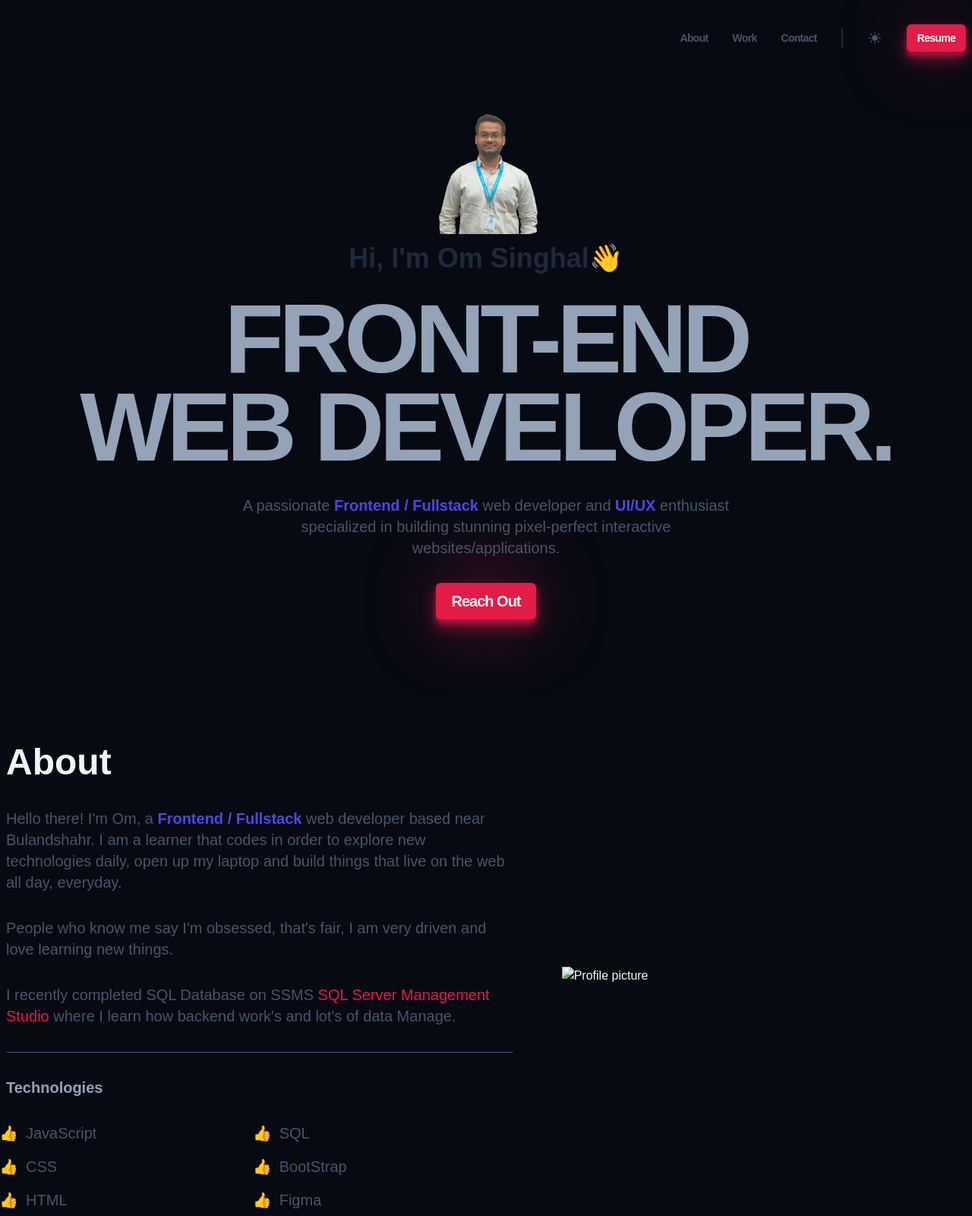
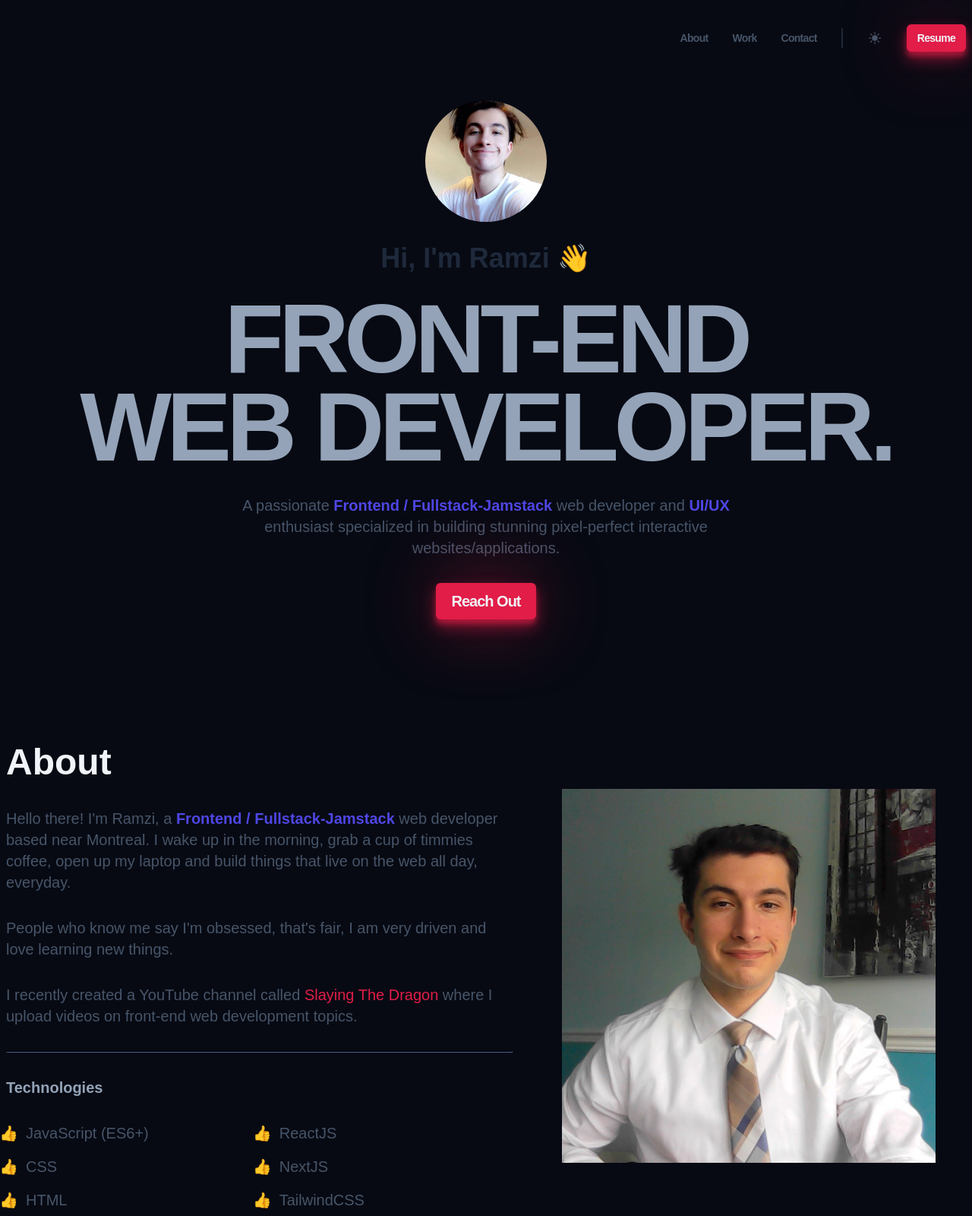
Before and after one commit to Om-Singhal-stack/portfolio, a website built with Vite: page index.html in a window 1280 px wide. Shown: the top 1600 px of the page at 76% size. Built offline with nearby package versions, Linux system fonts and the light colour scheme; files whose address does not match are found by name; a web font is replaced by a local one.

Commit message:
Update index.html

```diff
--- a/index.html
+++ b/index.html
@@ -8,22 +8,6 @@
       href="https://api.fontshare.com/v2/css?f[]=general-sans@500,600,400,700&display=swap"
       rel="stylesheet"
     />
-    <link rel="stylesheet" href="styles/style.css">
-    <link rel="stylesheet" href="styles/utils.css">
-    <link rel="stylesheet" href="styles/modern-normalize.css">
-    <link rel="stylesheet" href="styles/components/about.css">
-    <link rel="stylesheet" href="styles/components/contact.css">
-    <link rel="stylesheet" href="styles/components/featured.css">
-    <link rel="stylesheet" href="styles/components/footer.css">
-    <link rel="stylesheet" href="styles/components/header.css">
-    <link rel="stylesheet" href="styles/components/hero.css">
-    <link rel="stylesheet" href="styles/components/mobile-nav.css">
-    <link rel="stylesheet" href="styles/components/work.css">
-
-
-
-
-
     <meta name="description" content="My Portfolio website" />
     <meta name="keywords" content="web design, html, css, js" />
     <title>Portfolio Website</title>
@@ -118,14 +102,14 @@
     <!-- End of Mobile Navigation -->
     <main>
       <section class="hero container">
-        <img style="transform: scale(1.2); border-radius: 20px; width: auto;" class="hero__img" src="public/myportimg-removebg-preview.png" alt="Profile picture" />
-        <h2 class="hero__subtitle">Hi, I'm Om Singhal👋</h2>
+        <img class="hero__img" src="/hero.jpg" alt="Profile picture" />
+        <h2 class="hero__subtitle">Hi, I'm Ramzi 👋</h2>
         <h1 class="hero__title">
           FRONT-END <br />
           WEB DEVELOPER.
         </h1>
         <p class="hero__description">
-          A passionate <strong>Frontend / Fullstack</strong> web
+          A passionate <strong>Frontend / Fullstack-Jamstack</strong> web
           developer and <strong>UI/UX</strong>
           enthusiast specialized in building stunning pixel-perfect interactive
           websites/applications.
@@ -136,10 +120,10 @@
         <div class="about__content">
           <h2 class="about__title">About</h2>
           <p class="about__description">
-            Hello there! I'm Om, a
-            <strong>Frontend / Fullstack</strong> web developer based
-            near Bulandshahr. I am a learner that codes in order to explore new technologies daily,
-            open up my laptop and build things that live on the web all
+            Hello there! I'm Ramzi, a
+            <strong>Frontend / Fullstack-Jamstack</strong> web developer based
+            near Montreal. I wake up in the morning, grab a cup of timmies
+            coffee, open up my laptop and build things that live on the web all
             day, everyday.
           </p>
           <p class="about__description">
@@ -147,27 +131,30 @@
             and love learning new things.
           </p>
           <p class="about__description">
-            I recently completed SQL Database on SSMS
-            <a>SQL Server Management Studio</a> where I learn how backend work's and lot's of data Manage.         </p>
+            I recently created a YouTube channel called
+            <a>Slaying The Dragon</a> where I upload videos on front-end web
+            development topics.
+          </p>
           <hr class="about__hr" />
           <h3 class="about__subtitle">Technologies</h3>
           <div class="about__ul-container">
             <ul class="about__ul">
-              <li class="about__list">JavaScript</li>
+              <li class="about__list">JavaScript (ES6+)</li>
               <li class="about__list">CSS</li>
               <li class="about__list">HTML</li>
             </ul>
             <ul class="about__ul">
-              <li class="about__list">SQL</li>
-              <li class="about__list">BootStrap</li>
-              <li class="about__list">Figma</li>
+              <li class="about__list">ReactJS</li>
+              <li class="about__list">NextJS</li>
+              <li class="about__list">TailwindCSS</li>
             </ul>
           </div>
         </div>
         <div class="about__img-wrapper">
           <img
             class="about__img lazy loading"
-            src="public/about.jpg"
+            src="https://via.placeholder.com/720"
+            data-src="/about.jpg"
             alt="Profile picture"
           />
         </div>
@@ -457,9 +444,8 @@
       </section>
     </main>
     <footer class="footer container section">
-      <h3 class="footer__title">~ Om Singhal ~</h3>
+      <h3 class="footer__title">~ Ramzi Bach ~</h3>
     </footer>
-
-  <script type="module" src="./src/main.js"></script>
+    <script type="module" src="./src/main.js"></script>
   </body>
 </html>
```
